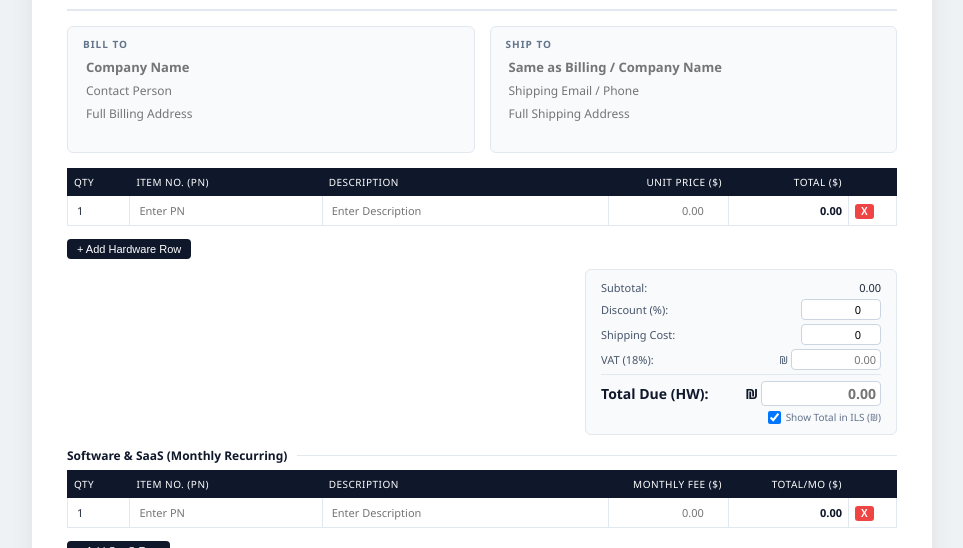
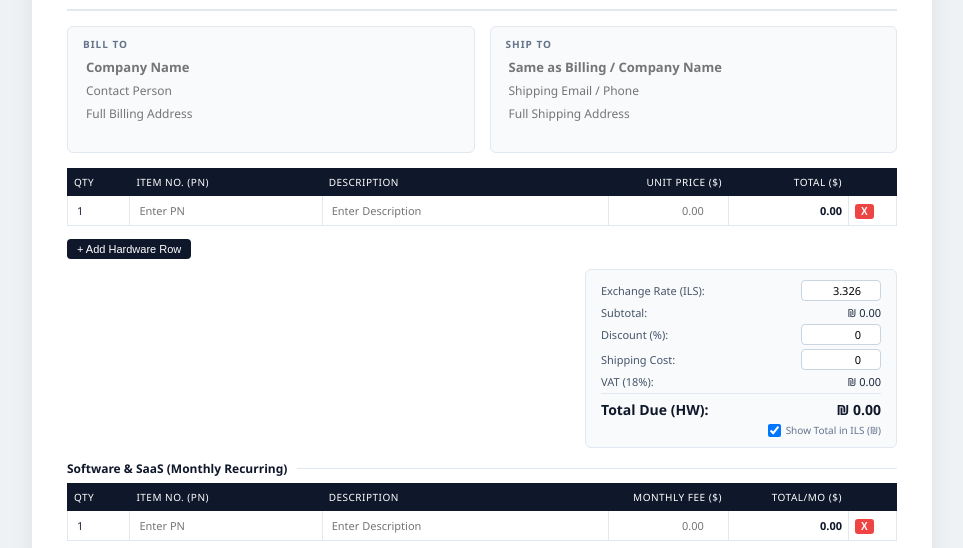
Before and after one commit to bennyot-cloud/t42-CPQ, a plain HTML site: page index.html in a window 1280 px wide. Both pictures are taken after a click on the checkbox "Show Total in ILS (₪)". Shown: the part 244-792 px from the top of the page, without its empty margins (158-1121 px from the left). Drawn offline with Linux system fonts and the light colour scheme.

Commit message:
Update index.html

```diff
--- a/index.html
+++ b/index.html
@@ -49,8 +49,6 @@
 
         .ils-toggle-row { font-size: 10px !important; color: #64748b !important; justify-content: flex-end !important; gap: 5px; margin-top: 4px; margin-bottom: 0 !important; }
         .ils-toggle-row input[type="checkbox"] { width: auto; margin: 0; cursor: pointer; }
-        .manual-ils-input { width: 110px !important; text-align: right; border: 1px solid #cbd5e1; padding: 2px 4px; border-radius: 4px; background: #fff; font-family: inherit; font-size: 14px; font-weight: 700; color: #0f172a; }
-        .manual-vat-input { width: 80px !important; text-align: right; border: 1px solid #cbd5e1; padding: 2px 4px; border-radius: 4px; background: #fff; font-family: inherit; font-size: 11px; color: #1e293b; }
 
         /* General Notes Box */
         .notes-box { background: #f8fafc; padding: 10px 15px; border-radius: 6px; border: 1px solid #e2e8f0; margin-bottom: 15px; }
@@ -142,23 +140,20 @@
 
     <div class="totals-wrapper">
         <div class="totals-section">
+            <div id="ils-rate-row" class="hide-print" style="display: none;">
+                <span>Exchange Rate (ILS):</span>
+                <input type="number" id="ils-rate" value="3.326" step="0.001" min="0" onchange="calculateTotals()">
+            </div>
             <div><span>Subtotal:</span> <span id="hw-subtotal" style="font-weight: 500; color: #1e293b;">0.00</span></div>
             <div><span>Discount (%):</span> <input type="number" id="discount-pct" value="0" min="0" onchange="calculateTotals()"></div>
             <div><span>Shipping Cost:</span> <input type="number" id="shipping-cost" value="0" min="0" onchange="calculateTotals()"></div>
             <div id="hw-vat-row" style="display: none;">
                 <span>VAT (18%):</span>
-                <span style="display: inline-flex; align-items: center; gap: 3px;">
-                    <span>₪</span>
-                    <input type="text" id="hw-manual-vat" class="manual-vat-input" placeholder="0.00">
-                </span>
+                <span id="hw-vat-amount" style="font-weight: 500; color: #1e293b;">₪ 0.00</span>
             </div>
             <div class="grand-total">
                 <span>Total Due (HW):</span>
                 <span id="hw-grand-total">$ 0.00</span>
-                <span id="hw-ils-wrapper" style="display: none; align-items: center; gap: 3px;">
-                    <span>₪</span>
-                    <input type="text" id="hw-manual-ils" class="manual-ils-input" placeholder="0.00">
-                </span>
             </div>
             <div class="ils-toggle-row hide-print">
                 <input type="checkbox" id="ils-override-toggle" onchange="toggleILSMode()">
@@ -248,9 +243,9 @@
 
     function toggleILSMode() {
         const isILS = document.getElementById('ils-override-toggle').checked;
-        document.getElementById('hw-grand-total').style.display = isILS ? 'none' : 'inline';
-        document.getElementById('hw-ils-wrapper').style.display = isILS ? 'inline-flex' : 'none';
+        document.getElementById('ils-rate-row').style.display = isILS ? 'flex' : 'none';
         document.getElementById('hw-vat-row').style.display = isILS ? 'flex' : 'none';
+        calculateTotals();
     }
 
     function generateRowHTML(isSaaS) {
@@ -283,14 +278,27 @@
             hwSub += total;
         });
 
-        document.getElementById('hw-subtotal').innerText = formatNumber(hwSub);
-
+        const isILS = document.getElementById('ils-override-toggle').checked;
         const discPct = parseFloat(document.getElementById('discount-pct').value) || 0;
-        const discountAmt = hwSub * (discPct / 100);
         const shipping = parseFloat(document.getElementById('shipping-cost').value) || 0;
 
-        const hwGrand = (hwSub - discountAmt) + shipping;
-        document.getElementById('hw-grand-total').innerText = currentCurrency + " " + formatNumber(hwGrand);
+        if (isILS) {
+            const rate = parseFloat(document.getElementById('ils-rate').value) || 1;
+            const hwSubILS = hwSub * rate;
+            const discountAmtILS = hwSubILS * (discPct / 100);
+            const baseILS = (hwSubILS - discountAmtILS) + shipping;
+            const vatILS = baseILS * 0.18;
+            const hwGrandILS = baseILS + vatILS;
+
+            document.getElementById('hw-subtotal').innerText = "₪ " + formatNumber(hwSubILS);
+            document.getElementById('hw-vat-amount').innerText = "₪ " + formatNumber(vatILS);
+            document.getElementById('hw-grand-total').innerText = "₪ " + formatNumber(hwGrandILS);
+        } else {
+            document.getElementById('hw-subtotal').innerText = formatNumber(hwSub);
+            const discountAmt = hwSub * (discPct / 100);
+            const hwGrand = (hwSub - discountAmt) + shipping;
+            document.getElementById('hw-grand-total').innerText = currentCurrency + " " + formatNumber(hwGrand);
+        }
 
         let saasSub = 0;
         document.querySelectorAll('#saas-body tr').forEach(tr => {
```
